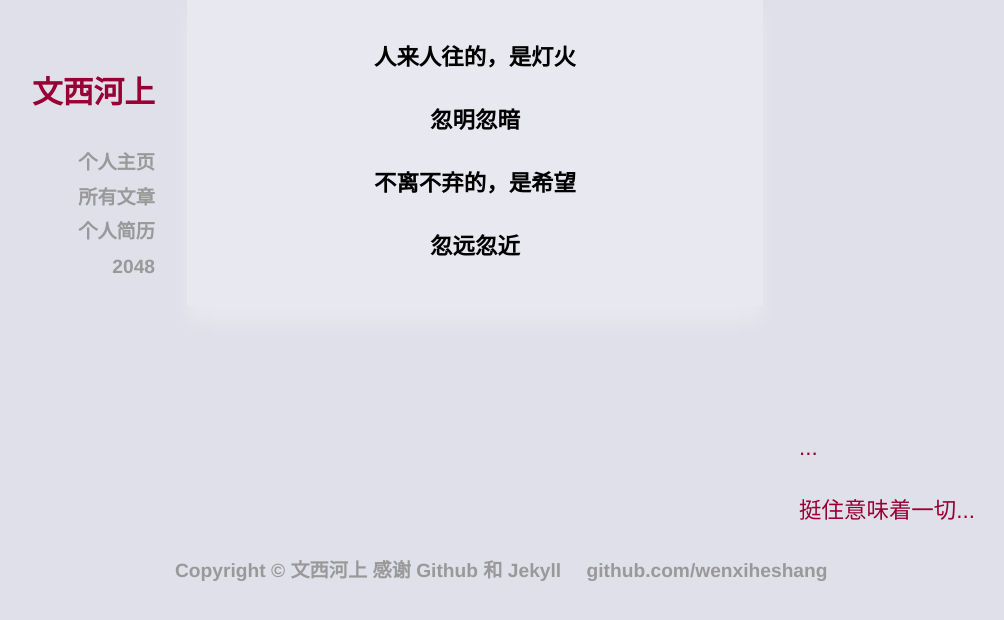
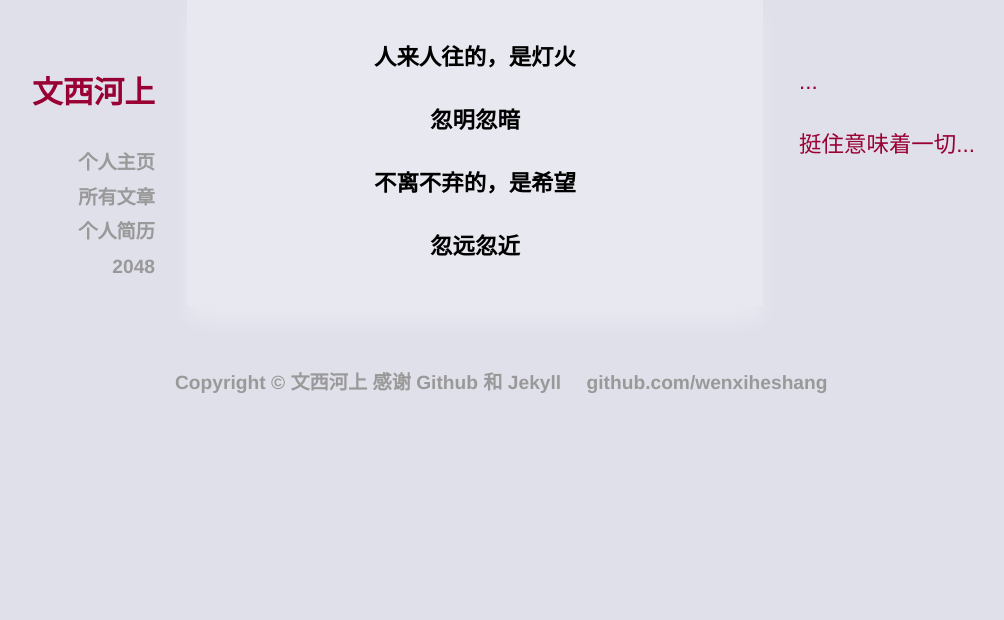
Before and after one commit to xxleyi/xxleyi.github.io, a Jekyll site: the page built from index.html, in a window 1280 px wide. Shown: the top 620 px of the page, without its empty margins (165-1169 px from the left). Built offline with Jekyll 4.4.1, drawn with Linux system fonts in a browser that asks for light colours.

Commit message:
update the lookout.

```diff
--- a/_layouts/default.html
+++ b/_layouts/default.html
@@ -17,15 +17,15 @@
 	        		<li><a href="/2048">2048</a></li>
 	    		</ul>
 			</nav>
+			<aside>
+				<h3>...</h3>
+				<h3>挺住意味着一切... </h3>
+			</aside>
 			<main>
 
 			{{ content }}
 
 			</main>
-			<aside>
-				<h3>...</h3>
-				<h3>挺住意味着一切... </h3>
-			</aside>
 		</div>
 
 			<footer>
```
